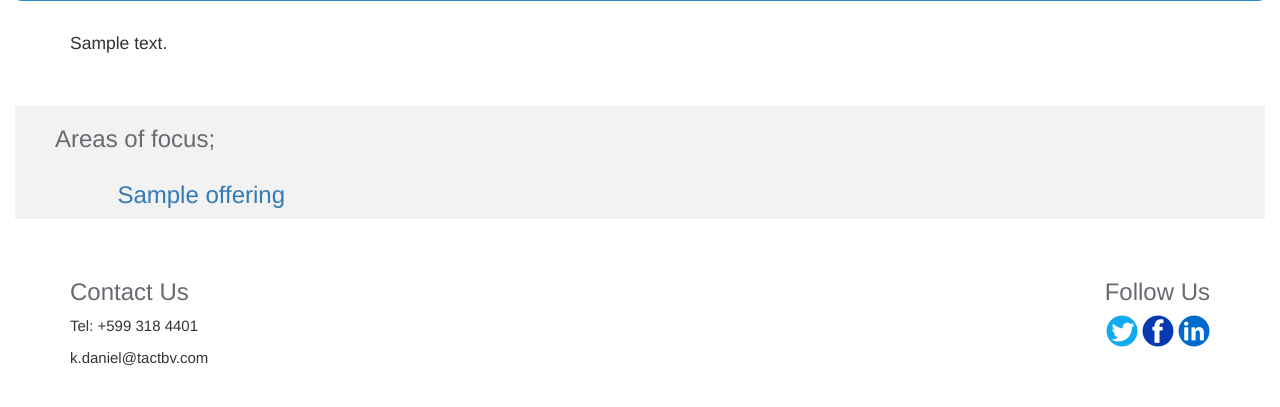
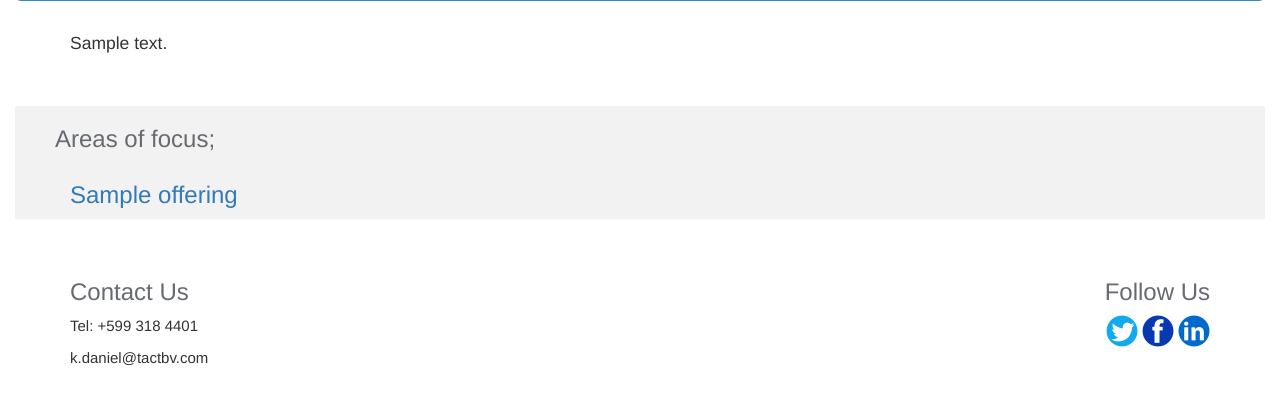
Before and after one commit to KenyattaDaniel/tact_web, a Django app: page /services/service/1/ in a window 1280 px wide. Shown: the part 320-727 px from the top of the page. Run offline with Django 3.2, Linux system fonts and the light colour scheme; tables that the repository leaves empty hold one stand-in row (values such as "Sample post"); some libraries are stand-ins or nearby versions.

Commit message:
Repositioning of Service Offerings v2

```diff
--- a/services/templates/services/service.html
+++ b/services/templates/services/service.html
@@ -30,7 +30,7 @@
 	</div>
 	<div class="row">
 		{% for offering in offerings %}
-			<div class="col-lg-3 col-md-6 col-xs-12 text-center">
+			<div class="col-lg-3 col-md-6 col-xs-12">
 				<h3>
 					<a href="{% url 'services:offering' offering.id %}">{{ offering }}</a>
 				</h3>
```
